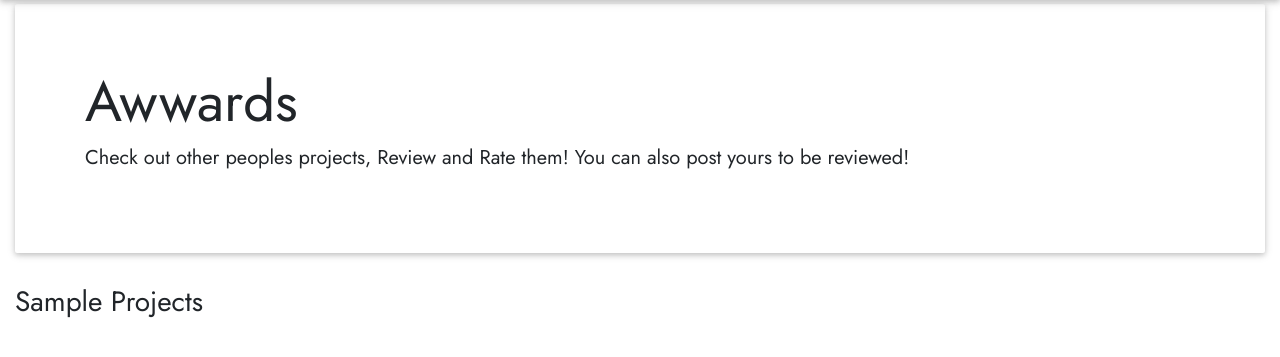
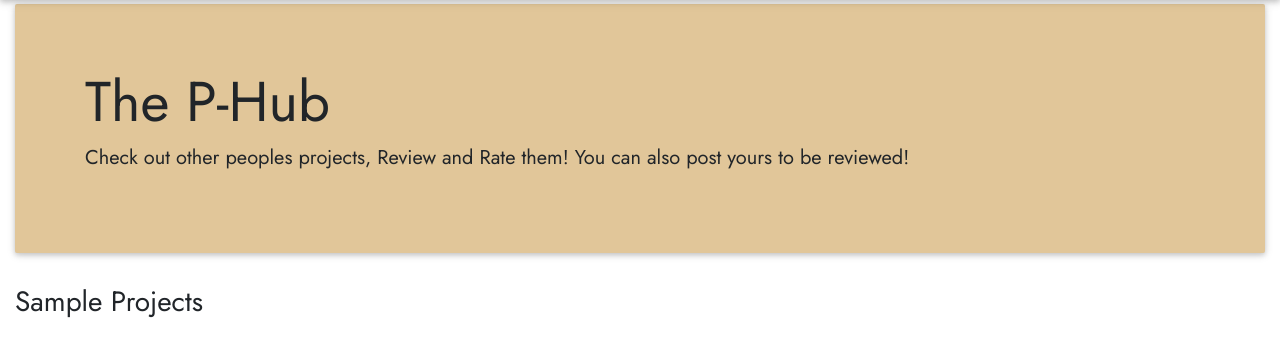
Before and after one commit to Abishag-Maitha/The-P-Hub, a Django app: template mainapp/templates/index.html in a window 1280 px wide. Shown: the part 74-431 px from the top of the page. Run offline with Django 4.2, Linux system fonts and the light colour scheme; the template is opened without the code that fills it, so the values that code supplies are empty; some libraries are stand-ins or nearby versions; some web fonts are replaced.

Commit message:
Change jumbotron background color

```diff
--- a/mainapp/templates/index.html
+++ b/mainapp/templates/index.html
@@ -2,9 +2,9 @@
     {%extends 'base.html'%} {%block content%}
     <div class="container-fluid">
 
-        <div class="jumbotron jumbotron-fluid">
+        <div class="jumbotron jumbotron-fluid" style="background-color: #e1c699;">
             <div class="container">
-                <h2 class="display-4">Awwards</h2>
+                <h2 class="display-4">The P-Hub</h2>
                 <p class="lead">Check out other peoples projects, Review and Rate them! You can also post yours to be reviewed!
                 </p>
             </div>
```
